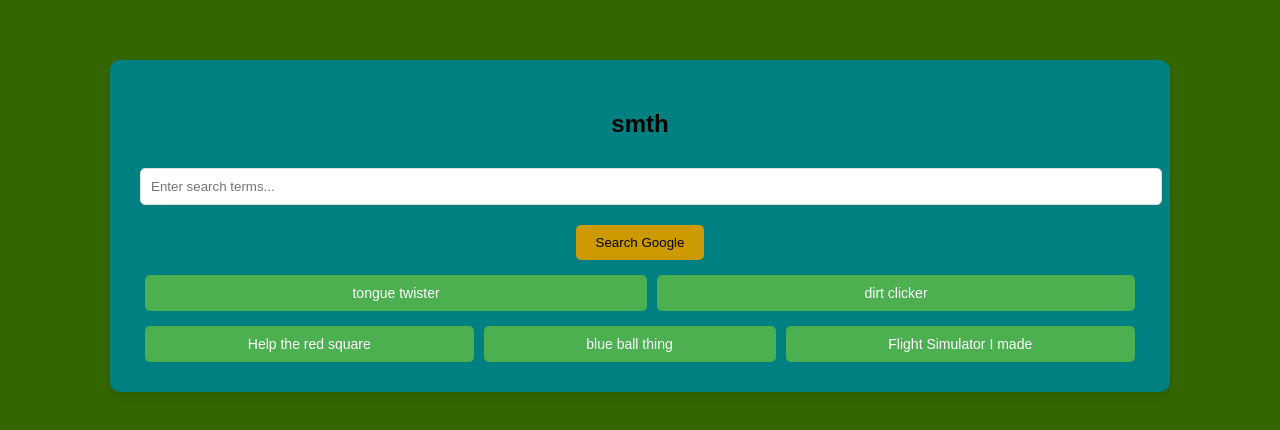
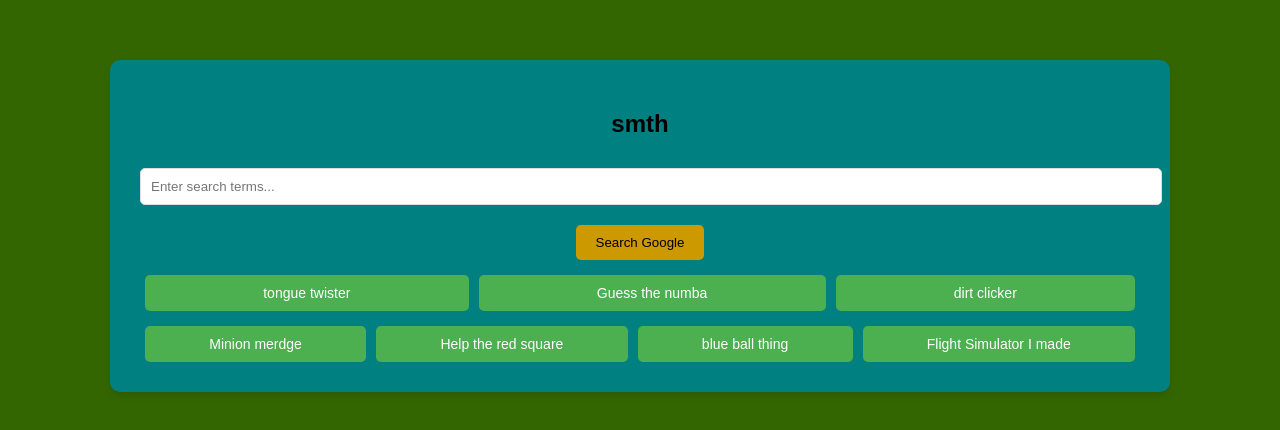
Before and after one commit to marcoroscioli/Seemygames-stuff, a plain HTML site: page index.html in a window 1280 px wide. Shown: the part 174-604 px from the top of the page. Drawn offline with Linux system fonts and the light colour scheme.

Commit message:
Update index.html

```diff
--- a/index.html
+++ b/index.html
@@ -98,10 +98,12 @@
 
         <div class="button-group">
             <button class="quick-link" onclick="quickRedirect('https://marcoroscioli.github.io/tongue-twister/')">tongue twister</button>
+            <button class="quick-link" onclick="quickRedirect('https://marcoroscioli.github.io/Guessthenumber/')">Guess the numba</button>
             <button class="quick-link" onclick="quickRedirect('https://marcoroscioli.github.io/dirtyclicker/')">dirt clicker</button>
         </div>
         <div class="button-group">
-            <button class="quick-link" onclick="quickRedirect('https://marcoroscioli.github.io/idk/')">Help the red square</button>
+            <button class="quick-link" onclick="quickRedirect('https://marcoroscioli.github.io/minionmerdge/')">Minion merdge</button>
+             <button class="quick-link" onclick="quickRedirect('https://marcoroscioli.github.io/idk/')">Help the red square</button>
             <button class="quick-link" onclick="quickRedirect('https://marcoroscioli.github.io/blue-ball/')">blue ball thing</button>
             <button class="quick-link" onclick="quickRedirect('https://marcoroscioli.github.io/AAAaA/')">Flight Simulator I made</button>
         </div>
```
